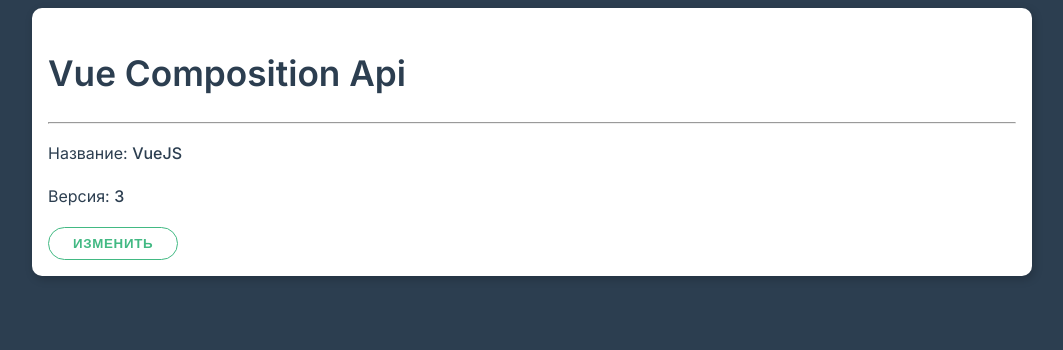
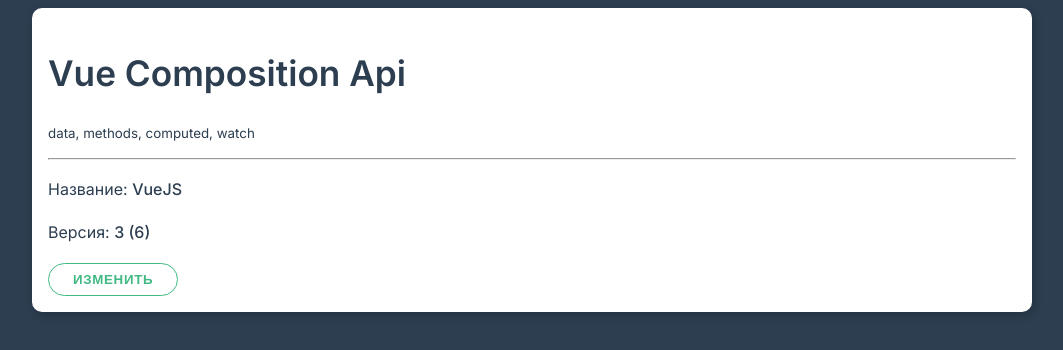
Before and after one commit to ilg2005/vue-intensive, a Vue app in the folder 12-vue-composition/: page / in a window 1280 px wide. Shown: the top 350 px of the page, without its empty margins (108-1171 px from the left). Built offline with nearby package versions, Linux system fonts and the light colour scheme.

Commit message:
ref, reactive, computed

```diff
--- a/12-vue-composition/src/App.vue
+++ b/12-vue-composition/src/App.vue
@@ -1,19 +1,48 @@
 <template>
   <div class="container">
     <div class="card">
-      <h1>Vue Composition Api</h1>
+      <h1> {{ title }}</h1>
+      <small>data, methods, computed, watch</small>
       <hr>
       <p>Название: <strong>{{ name }}</strong></p>
-      <p>Версия: <strong>{{ version }}</strong></p>
+      <p>Версия: <strong>{{ version }} ({{ doubleVersion }})</strong></p>
 
-      <button class="btn" @click="changeInfo">Изменить</button>
+      <button class="btn" @click="change">Изменить</button>
     </div>
   </div>
 </template>
 
 <script>
+import {ref, reactive, isRef, computed} from "vue";
+
 export default {
-  data() {
+  setup() {
+    const name = ref('VueJS')
+    const version = ref(3)
+    const title = ref('Vue Composition Api')
+
+    const framework = reactive({
+      name: 'VueJS',
+      version: 3
+    })
+
+    const doubleVersion = computed(() => version.value * 2)
+
+    function changeInfo() {
+      name.value = 'Vue JS!'
+      version.value = 4
+    }
+
+    return {
+      title,
+      name,
+      version,
+      framework,
+      doubleVersion,
+      change: changeInfo
+    }
+  }
+  /*data() {
     return {
       name: 'VueJS',
       version: 3
@@ -24,6 +53,6 @@
       this.name = 'Vue JS!'
       this.version = 4
     }
-  }
+  }*/
 }
 </script>
```
